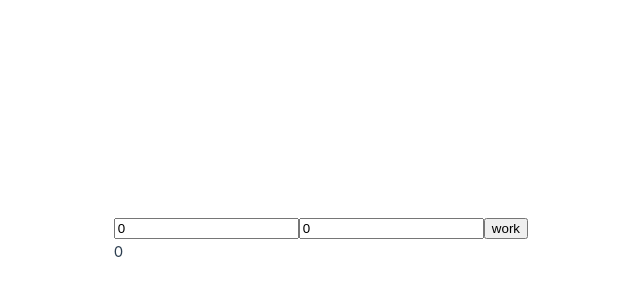
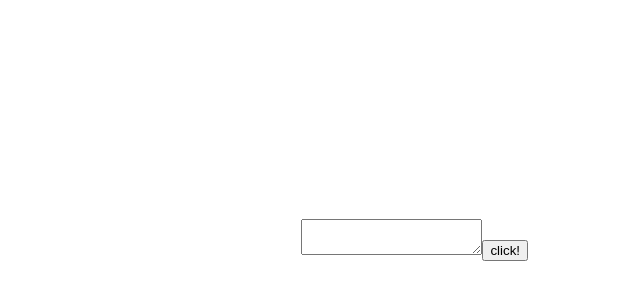
Before and after one commit to SebrianFoxy/ABC_Vue, a Vue app: page / in a window 1280 px wide. Shown: the part 160-460 px from the top of the page, without its empty margins (112-752 px from the left). Built offline with nearby package versions, Linux system fonts and the light colour scheme.

Commit message:
Задание45

```diff
--- a/src/App.vue
+++ b/src/App.vue
@@ -1,24 +1,26 @@
 <template>
 	<div>
-	  <input v-model="num1">
-    <input v-model="num2">
-	  <button v-on:click="calc">work</button>
-    <p>{{ res }}</p>
-	</div>
+	  <textarea v-model="text"></textarea>
+    <button @click='calc'>click!</button>
+    <ul>
+      <li v-for="word in words" :key="word">
+        {{ word }}
+      </li>
+    </ul>
+  </div>
 </template>
 
 <script>
   export default{
     data(){
       return{
-        num1: 0,
-        num2: 0,
-		    res: 0,
+        text: '',
+        words: [],
       }
     },
     methods: {
       calc: function() {
-		    this.res = parseInt(this.num1) + parseInt(this.num2)
+		    this.words = this.text.split(' ')
 	  }
     },
     computed:{
```
